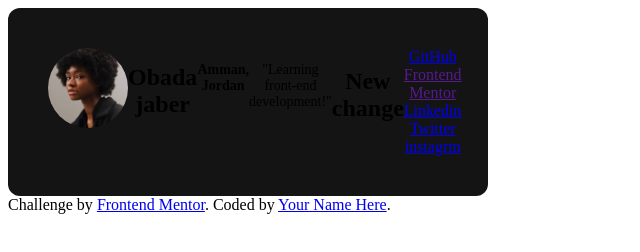
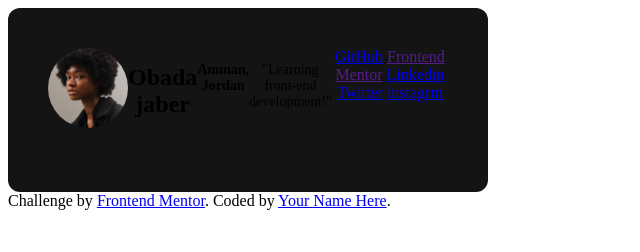
Before and after one commit to obadajaber/socialmedia-link, a plain HTML site: page social-links-profile-main/index.html in a window 1280 px wide. Shown: the whole page, without its empty margins (0-640 px from the left). Drawn offline with Linux system fonts and the light colour scheme.

Commit message:
Revert "adde h2"
This reverts commit f348f2130ad6f953535b1c78bf3751d3679b64dc.

```diff
--- a/social-links-profile-main/index.html
+++ b/social-links-profile-main/index.html
@@ -1,10 +1,8 @@
 <!DOCTYPE html>
 <html lang="en">
-
 <head>
   <meta charset="UTF-8">
-  <meta name="viewport" content="width=device-width, initial-scale=1.0">
-  <!-- displays site properly based on user's device -->
+  <meta name="viewport" content="width=device-width, initial-scale=1.0"> <!-- displays site properly based on user's device -->
 
   <link rel="icon" type="image/png" sizes="32x32" href="./assets/images/favicon-32x32.png">
 
@@ -12,9 +10,9 @@
 
   <!-- Feel free to remove these styles or customise in your own stylesheet 👍 -->
   <style>
-    .main {
+    .main{
       display: flex;
-      background-color: hsl(0, 0%, 8%);
+    background-color:hsl(0, 0%, 8%);
      border-radius: 12px;
      padding: 40px;
      width: 400px;
@@ -22,7 +20,6 @@
      margin: 0;
 
     }
-
     .img {
      width: 80px;
      height: 80px;
@@ -53,7 +50,6 @@
    }
   </style>
 </head>
-
 <body>
 
  <div class="main">
@@ -66,7 +62,7 @@
 
    <p class="bio">"Learning front-end development!"</p>
 
-    <h2>New change</h2>
+
    <div class="links">
 
      <a href="#" class="link-button" target="_blank">GitHub</a>
@@ -87,5 +83,4 @@
     Coded by <a href="#">Your Name Here</a>.
   </footer>
 </body>
-
 </html>
```
Lines whose indentation alone changed are shown as unchanged.
